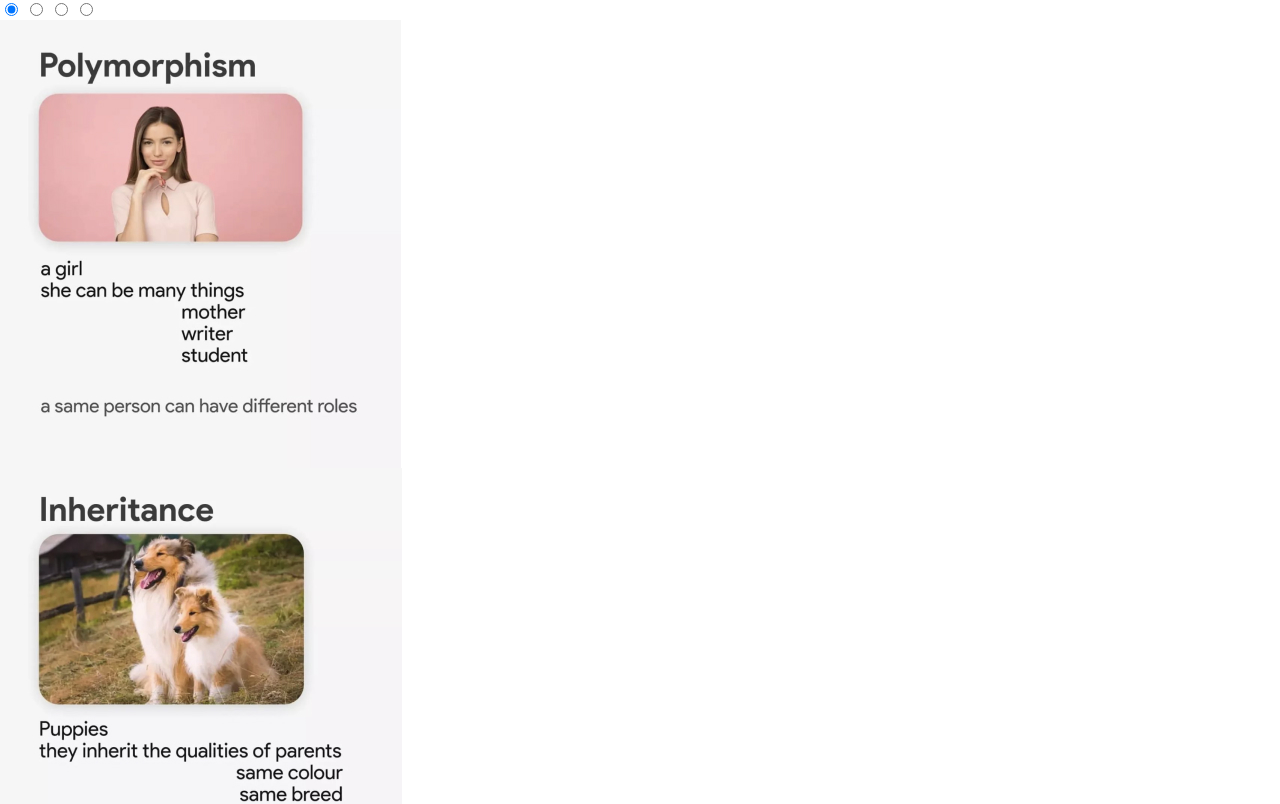
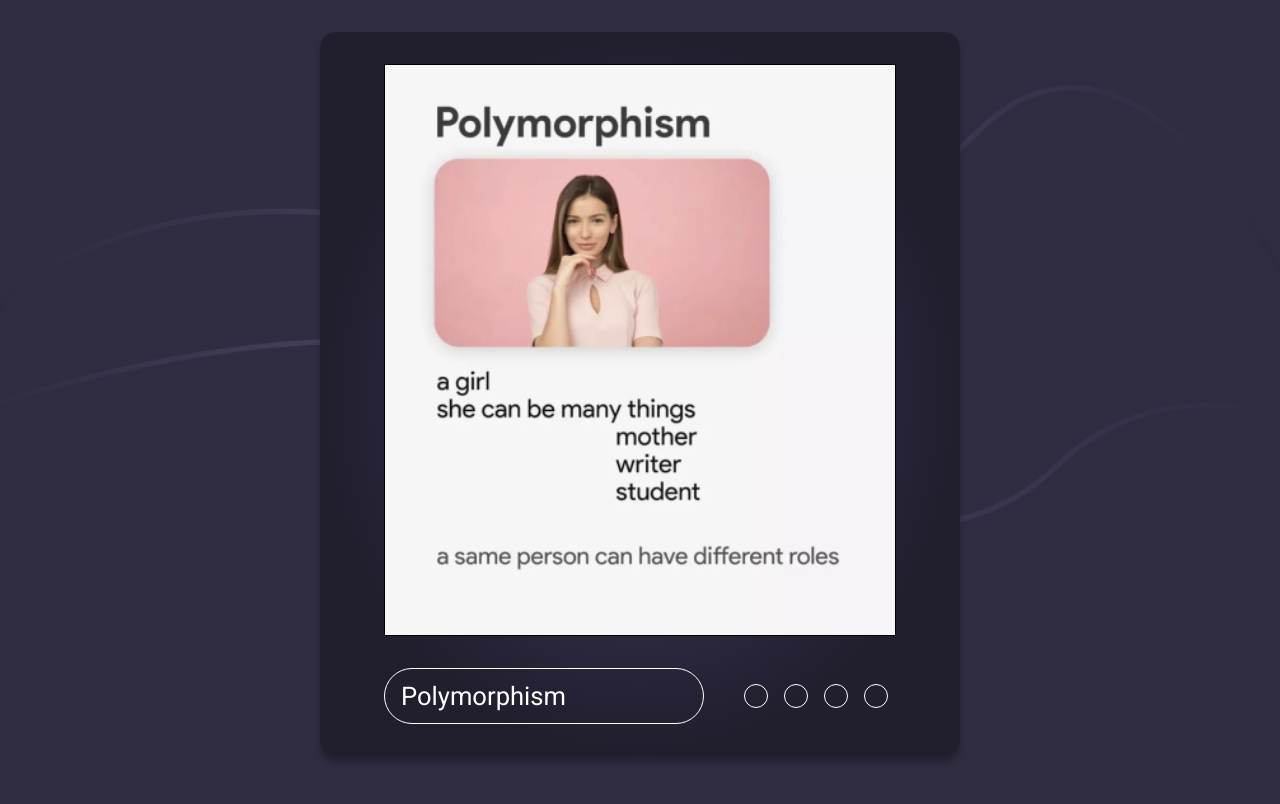
Before and after one commit to annaAzh/cssMemeSlider, a plain HTML site: page cssMemeSlider/index.html in a window 1280 px wide. Shown: the top 804 px of the page. Drawn offline with Linux system fonts and the light colour scheme.

Commit message:
feat: add styles property (Tue, Sep 12, 2023 06:18:49 PM)

```diff
--- a/cssMemeSlider/style.css
+++ b/cssMemeSlider/style.css
@@ -55,6 +55,145 @@ a {
 }
 
 body {
+  background: url('./assets/bg.jpg');
+  background-repeat: no-repeat;
+  background-size: cover;
+  min-height: 100vh;
+  font-size: 1.6rem;
   font-family: 'Roboto', sans-serif;
   font-weight: 400;
 }
+
+
+.container {
+  max-width: 40rem;
+  margin: 2rem auto;
+}
+
+.slider {
+  background: radial-gradient(50% 50% at 50% 50%, #403A5F 0%, #211E2E 100%);
+  box-shadow: 0 0.4rem 0.4rem 0 rgba(0, 0, 0, 0.25);
+  border-radius: 1rem;
+  padding: 2rem 4rem;
+}
+
+.slider__inner {
+  overflow: hidden;
+  border: 0.03rem solid #000000;
+}
+
+.slider__items {
+  display: flex;
+  width: 400%;
+  line-height: 0;
+  transition: all 0.3s ease-in;
+}
+
+.slider__item {
+  width: 100%;
+}
+
+.slider__img {
+  object-fit: cover;
+  width: 100%;
+  height: auto;
+}
+
+.slider__bottom-inner {
+  display: flex;
+  margin-top: 2rem;
+}
+.slider__text {
+  flex-basis: 1;
+}
+
+.slider__text-title {
+  color: #ffffff;
+  font-weight: 400;
+}
+
+.slider__controls {
+  flex-basis: 1;
+  display: flex;
+  margin-left: auto;
+}
+
+
+.slider__label {
+  cursor: pointer;
+  padding: 0.5rem;
+}
+.radio {
+  cursor: pointer;
+  display: block;
+  width: 1.5rem;
+  height: 1.5rem;
+  background-color: transparent;
+  border-radius: 50%;
+  border: 0.02rem solid #ffffff;
+  transition:  all 0.3s ease-in;
+}
+
+.radio:hover {
+  background-color:  rgba(255, 255, 255, 0.6);
+  border: 0.02rem solid #C0B7E8;
+}
+
+.radio:active {
+  background-color: #B16DD7;
+  border: 0.02rem solid #B16DD7;
+}
+
+.slider__text-inner {
+  overflow: hidden;
+  border-radius: 4rem;
+  border: 0.02rem solid #ffffff;
+  padding: 0.5rem 0 0.5rem 1rem;
+}
+
+.slider__text-items {
+  display: flex;
+  width: 400%;
+  line-height: 150%;
+  transition: all 0.3s ease-in;
+}
+
+.slider__text-box {
+  width: 100%;
+}
+
+
+.slider__bottom-inner {
+  display: flex;
+  flex-direction: row-reverse;
+  align-items: center;
+  gap: 2rem;
+}
+
+.slider__input {
+  width: 0.001rem;
+  height: 0.001rem;
+  overflow: hidden;
+  clip: rect(0 0 0 0);
+  display: none;
+}
+
+
+@media (max-width: 553px) {
+
+  .radio {
+    width: 1rem;
+    height: 1rem;
+  }
+
+  .slider__bottom-inner {
+    flex-direction: column;
+  }
+  .slider__text-inner {
+    font-size: 1rem;
+    width: 100%;
+  }
+  .slider__controls {
+    margin-left: 0;
+  }
+}
```
Also changed, not shown: cssMemeSlider/assets/bg.jpg (added).
